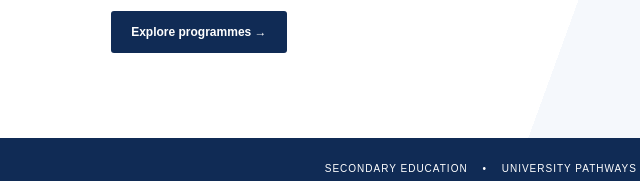
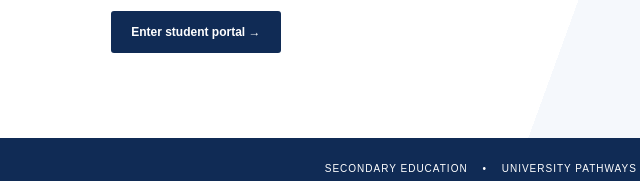
Before and after one commit to Grands0n64/MAJESTY-INTERNATIONAL-ACADEMY, a plain HTML site: page index.html in a window 1280 px wide. Shown: the part 532-713 px from the top of the page, 4-644 px from the left. Drawn offline with Linux system fonts and the light colour scheme.

Commit message:
Connect homepage to the student learning portal

```diff
--- a/index.html
+++ b/index.html
@@ -1,7 +1,7 @@
 <!doctype html>
 <html lang="en"><head><meta charset="utf-8"><meta name="viewport" content="width=device-width,initial-scale=1"><meta name="description" content="Majesty International Academy — excellence without limits."><title>Majesty International Academy</title><link rel="stylesheet" href="styles.css"></head>
-<body><header><a class="brand" href="#"><b>M</b><span>MAJESTY<small>INTERNATIONAL ACADEMY</small></span></a><button id="menu">☰</button><nav id="nav"><a href="#programmes">Programmes</a><a href="#experience">Learning experience</a><a href="#exams">Exam preparation</a><a class="btn" href="#portal">Student portal</a></nav></header>
-<main><section class="hero"><div><label>THE FUTURE OF LEARNING IS HERE</label><h1>Great minds.<br><em>Greater possibilities.</em></h1><p>A more personal way to learn, grow and achieve. Discover structured classes, intelligent learning support and academic pathways from secondary school to university.</p><a class="btn" href="#programmes">Explore programmes →</a></div><div class="visual"><div class="lesson"><small>YOUR LEARNING DAY</small><h2>Mathematics</h2><p>Algebraic expressions · JSS 2</p><div class="tile">∑ &nbsp; Learn with understanding</div><div class="bar"><i></i></div><small>WEEKLY LEARNING PROGRESS · 72%</small><hr><b>Next class · English Language</b></div></div></section>
+<body><header><a class="brand" href="#"><b>M</b><span>MAJESTY<small>INTERNATIONAL ACADEMY</small></span></a><button id="menu">☰</button><nav id="nav"><a href="#programmes">Programmes</a><a href="#experience">Learning experience</a><a href="#exams">Exam preparation</a><a class="btn" href="portal.html">Student portal</a></nav></header>
+<main><section class="hero"><div><label>THE FUTURE OF LEARNING IS HERE</label><h1>Great minds.<br><em>Greater possibilities.</em></h1><p>A more personal way to learn, grow and achieve. Discover structured classes, intelligent learning support and academic pathways from secondary school to university.</p><a class="btn" href="portal.html">Enter student portal →</a></div><div class="visual"><div class="lesson"><small>YOUR LEARNING DAY</small><h2>Mathematics</h2><p>Algebraic expressions · JSS 2</p><div class="tile">∑ &nbsp; Learn with understanding</div><div class="bar"><i></i></div><small>WEEKLY LEARNING PROGRESS · 72%</small><hr><b>Next class · English Language</b></div></div></section>
 <section class="strip">SECONDARY EDUCATION　 •　 UNIVERSITY PATHWAYS　 •　 EXAM PREPARATION　 •　 PERSONAL LEARNING</section>
 <section id="programmes" class="section"><label>ACADEMIC PATHWAYS</label><h2>Your journey. <em>Your next level.</em></h2><div class="cards"><article><span>01</span><h3>Junior Secondary</h3><p>Build strong foundations, curiosity and confidence across core subjects.</p><b>JSS 1 · JSS 2 · JSS 3</b></article><article><span>02</span><h3>Senior Secondary</h3><p>Deepen subject knowledge and prepare for the next academic milestone.</p><b>SS 1 · SS 2 · SS 3</b></article><article><span>03</span><h3>University</h3><p>Explore faculties, departments and courses by level and semester.</p><b>100 · 200 · 300 · 400 LEVEL</b></article></div></section>
 <section id="experience" class="section pale"><label>A COMPLETE LEARNING EXPERIENCE</label><h2>More than lessons. <em>A school that supports you.</em></h2><div class="features"><article><h3>Daily classroom timetable</h3><p>Structured one-hour learning periods from 9:00 AM to 1:00 PM, including a break.</p></article><article><h3>AI learning assistant</h3><p>Ask questions, explore topics and receive guided explanations at your level.</p></article><article><h3>Assignments and feedback</h3><p>Submit work, review scores and learn from corrections and explanations.</p></article><article><h3>Voice and visual learning</h3><p>Audio explanations and question uploads from images or documents.</p></article><article><h3>University course pathways</h3><p>Browse faculties, departments, course codes, levels and semesters.</p></article></div></section>
```
